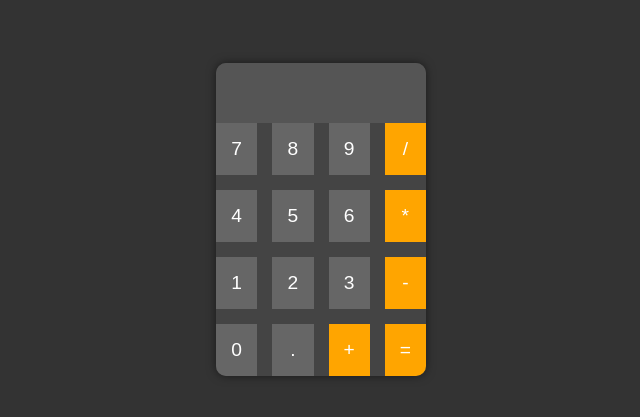
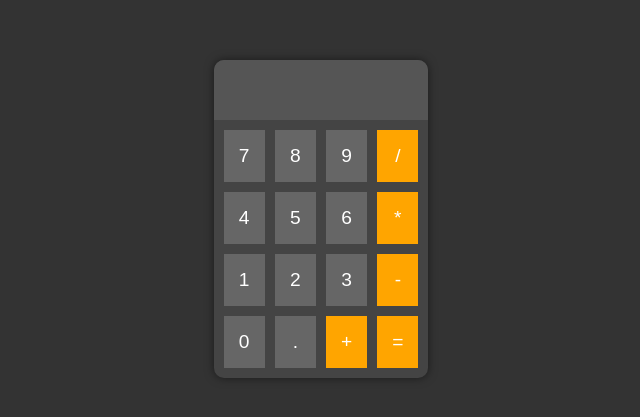
Before and after one commit to Benjihunt97/Calculator, a plain HTML site: page index.html in a window 1280 px wide. Shown: the part 181-598 px from the top of the page, without its empty margins (319-959 px from the left). Drawn offline with Linux system fonts and the light colour scheme.

Commit message:
Update styles.css

```diff
--- a/styles.css
+++ b/styles.css
@@ -31,7 +31,8 @@ body {
 #buttons {
     display: grid;
     grid-template-columns: repeat(4, 1fr);
-    gap: 15px;
+    gap: 10px;
+    margin: 10px;
 }
 
 button {
```
